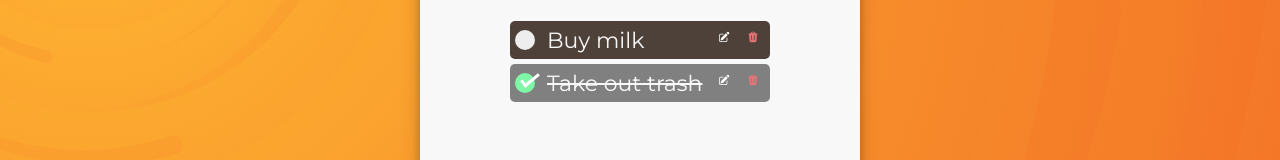
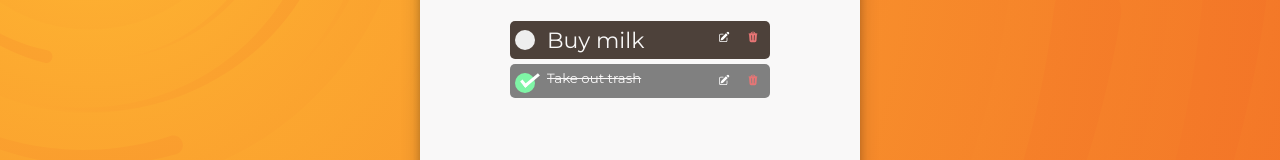
Before and after one commit to severu/vite-todo-practice, a React (Vite) app: page / in a window 1280 px wide. Shown: the part 188-348 px from the top of the page. Built offline with nearby package versions, Linux system fonts and the light colour scheme.

Commit message:
changed the font-size of checked items

```diff
--- a/src/components/TodoList/TodoList.modules.scss
+++ b/src/components/TodoList/TodoList.modules.scss
@@ -31,6 +31,7 @@
       /*align-items: center;*/
       justify-content: space-between;
       border-radius: 5px;
+      font-size: 22px;
 
 
       /* for custom checkbox */
@@ -42,7 +43,6 @@
         margin-bottom: 0px;
         margin-top: 1px;
         cursor: pointer;
-        font-size: 22px;
         -webkit-user-select: none;
         -moz-user-select: none;
         -ms-user-select: none;
```
